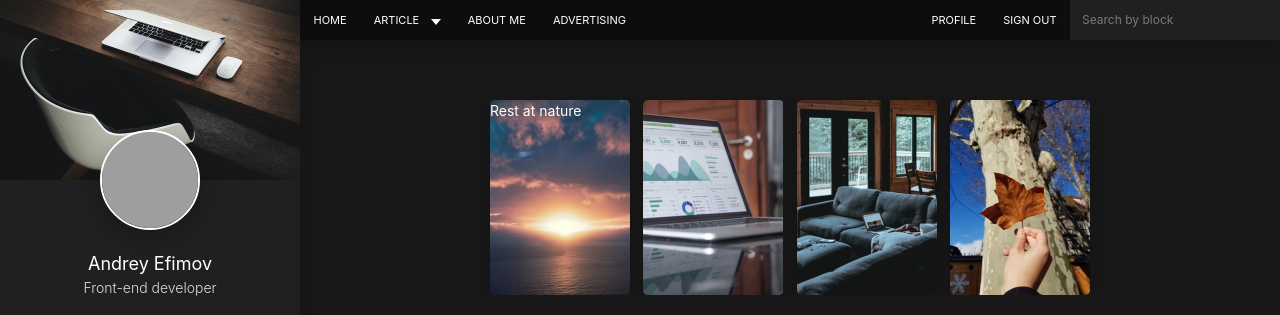
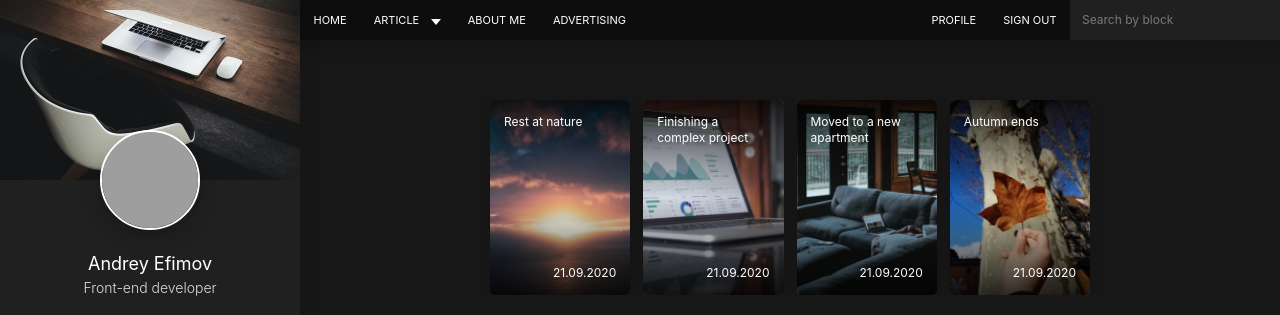
Before and after one commit to Legonella/Personal-blog, a website: page src/index.html in a window 1280 px wide. Shown: the top 315 px of the page. Drawn offline with nearby package versions, Linux system fonts and the light colour scheme; files that its build step writes are made by us from their sources; grey boxes are pictures that could not be loaded.

Commit message:
Added style for stories

```diff
--- a/src/assets/scss/blocks/stories.scss
+++ b/src/assets/scss/blocks/stories.scss
@@ -11,6 +11,7 @@
 
 	border-radius: 5px;
 	box-shadow: 0 5px 15px rgba($color: $black, $alpha: 0.2);
+	cursor: pointer;
 
 	&::after {
 		content: "";
@@ -18,10 +19,24 @@
 		width: 100%;
 		height: 100%;
 
+		background-image: linear-gradient(
+			to bottom,
+			rgba($black, 0.8),
+			rgba($black, 0) 50%,
+			rgba($black, 0.8)
+		);
+
 		position: absolute;
 		top: 0;
 		left: 0;
 		z-index: 2;
+	}
+
+	&:hover {
+		.stories__preview {
+			transform: scale(1.3);
+			transition-duration: 3s;
+		}
 	}
 }
 
@@ -35,14 +50,31 @@
 	top: 0;
 	left: 0;
 	z-index: 1;
+
+	transform: scale(1.05);
+	transition: transform 1s ease-in-out;
+}
+
+.stories__title,
+.stories__date {
+	width: 100%;
+	padding: 1.4rem;
+
+	font-size: 1.2rem;
+	line-height: 1.3;
+	color: $white;
+
+	position: absolute;
+	left: 0;
+	z-index: 3;
 }
 
 .stories__title {
-	font-size: 1.2 rem;
-	color: $white;
+	top: 0;
+}
 
-	position: absolute;
-	top: 0;
-	left: 0;
-	z-index: 3;
+.stories__date {
+	bottom: 0;
+
+	text-align: right;
 }
--- a/src/index.html
+++ b/src/index.html
@@ -10,12 +10,18 @@ title: home
 		<time class="stories__date" datetime="2020-09-21">21.09.2020</time>
 	</div>
 	<div class="stories__item">
-		<img src="assets/images/Stories/story 2.jpg" alt="" />
+		<img class="stories__preview" src="assets/images/Stories/story 2.jpg" alt="" />
+		<div class="stories__title">Finishing a complex project</div>
+		<time class="stories__date" datetime="2020-09-21">21.09.2020</time>
 	</div>
 	<div class="stories__item">
-		<img src="assets/images/Stories/story 3.jpg" alt="" />
+		<img class="stories__preview" src="assets/images/Stories/story 3.jpg" alt="" />
+		<div class="stories__title">Moved to a new apartment</div>
+		<time class="stories__date" datetime="2020-09-21">21.09.2020</time>
 	</div>
 	<div class="stories__item">
-		<img src="assets/images/Stories/story 4.jpg" alt="" />
+		<img class="stories__preview" src="assets/images/Stories/story 4.jpg" alt="" />
+		<div class="stories__title">Autumn ends</div>
+		<time class="stories__date" datetime="2020-09-21">21.09.2020</time>
 	</div>
 </div>
```
Also changed, not shown: dist/assets/css/style.css, dist/assets/css/style.min.css, dist/assets/images/Stories/story 5.jpg (deleted), dist/index.html.
